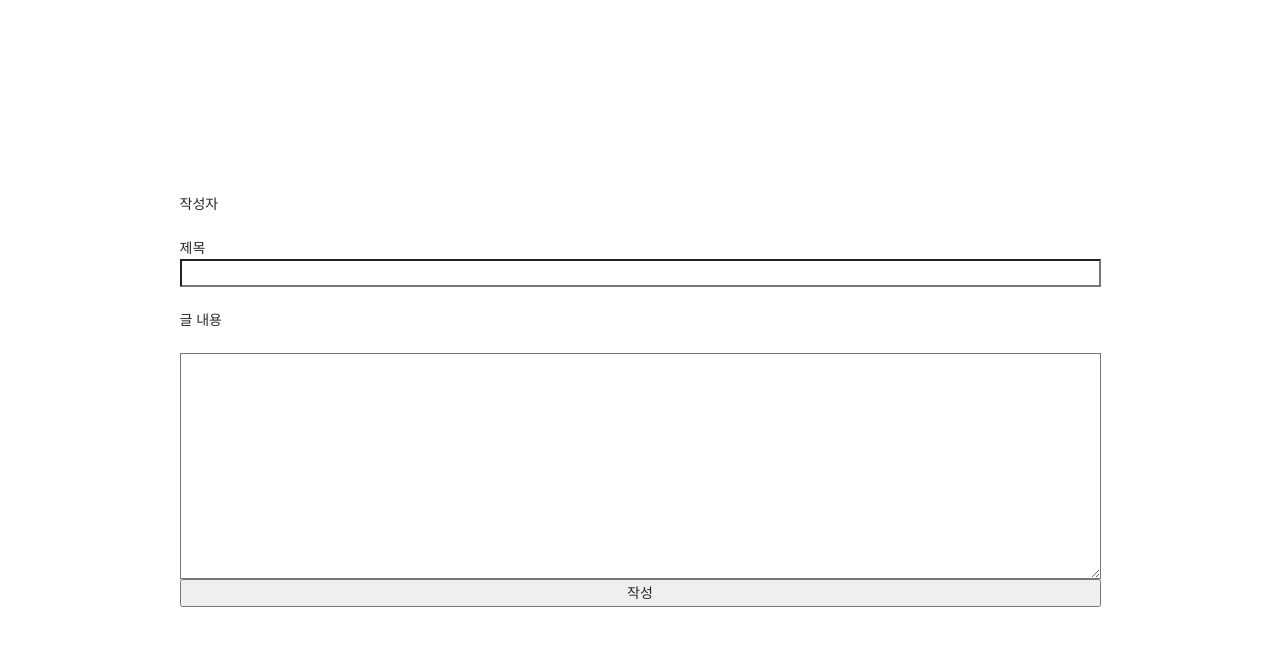
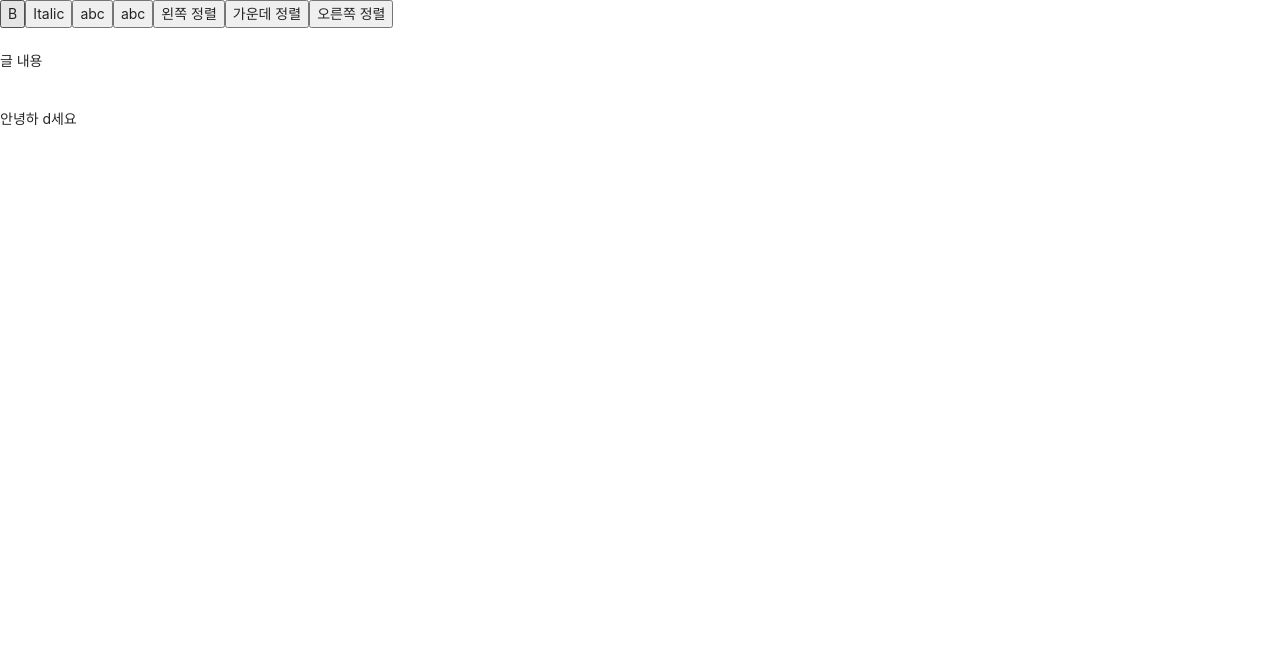
Before and after one commit to thefrontD/boiler_plate, a React (Create React App) app in the folder client/: page /editor in a window 1280 px wide. Shown: the top 646 px of the page. Built offline with nearby package versions, Linux system fonts and the light colour scheme.

Commit message:
editor not using form

```diff
--- a/client/src/components/views/EditorPage/EditorPage.js
+++ b/client/src/components/views/EditorPage/EditorPage.js
@@ -38,34 +38,66 @@ function LoginPage(props) {
   return (
     <div
       style={{
-        display: "flex",
         justifyContent: "center",
         alignItems: "center",
         width: "100%",
         height: "100vh",
       }}
     >
-      <form
-        style={{ display: "flex", flexDirection: "column" }}
-        onSubmit={onSubmitHandler}
-      >
-        <label>작성자</label>
-        <label value={Name} />
-        <br />
-        <label>제목</label>
-        <input type="text" value={Title} onChange={onTitleHandler} />
-        <br />
-        <label>글 내용</label>
-        <br />
-        <textarea
-          type="text"
-          cols={100}
-          rows={10}
-          value={Content}
-          onChange={onContentHandler}
+      <div class="buttons">
+        <input
+          type="button"
+          class="BOLD"
+          value="B"
+          onclick="document.execCommand('bold')"
         />
-        <button>작성</button>
-      </form>
+        <input
+          type="button"
+          class="ITALIC"
+          value="Italic"
+          onclick="document.execCommand('Italic')"
+        />
+        <input
+          type="button"
+          class="UNDERBAR"
+          value="abc"
+          onclick="document.execCommand('Underline')"
+        />
+        <input
+          type="button"
+          class="BAR"
+          value="abc"
+          onclick="document.execCommand('StrikeThrough')"
+        />
+        <input
+          type="button"
+          class="aignLeft"
+          value="왼쪽 정렬"
+          onclick="document.execCommand('justifyleft')"
+        />
+        <input
+          type="button"
+          class="aignCenter"
+          value="가운데 정렬"
+          onclick="document.execCommand('justifycenter')"
+        />
+        <input
+          type="button"
+          class="aignRight"
+          value="오른쪽 정렬"
+          onclick="document.execCommand('justifyright')"
+        />
+      </div>
+      <br></br>
+      <p>글 내용</p>
+      <br />
+
+      <div>
+        <div class="editorDIV" contenteditable="true">
+          안녕하 d세요
+        </div>
+        <div class="editorHTMLDIV"></div>
+      </div>
     </div>
   );
 }
```
